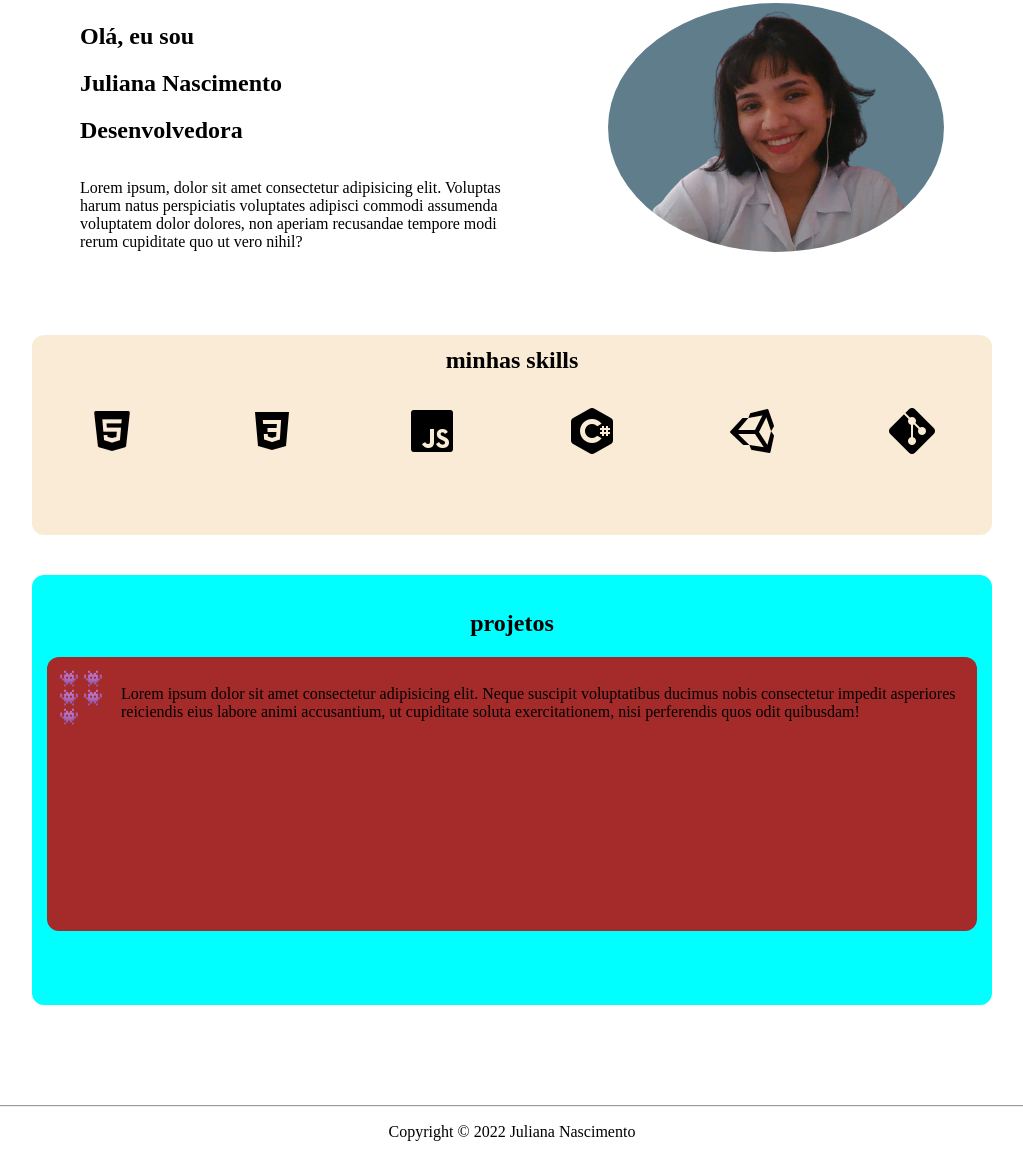
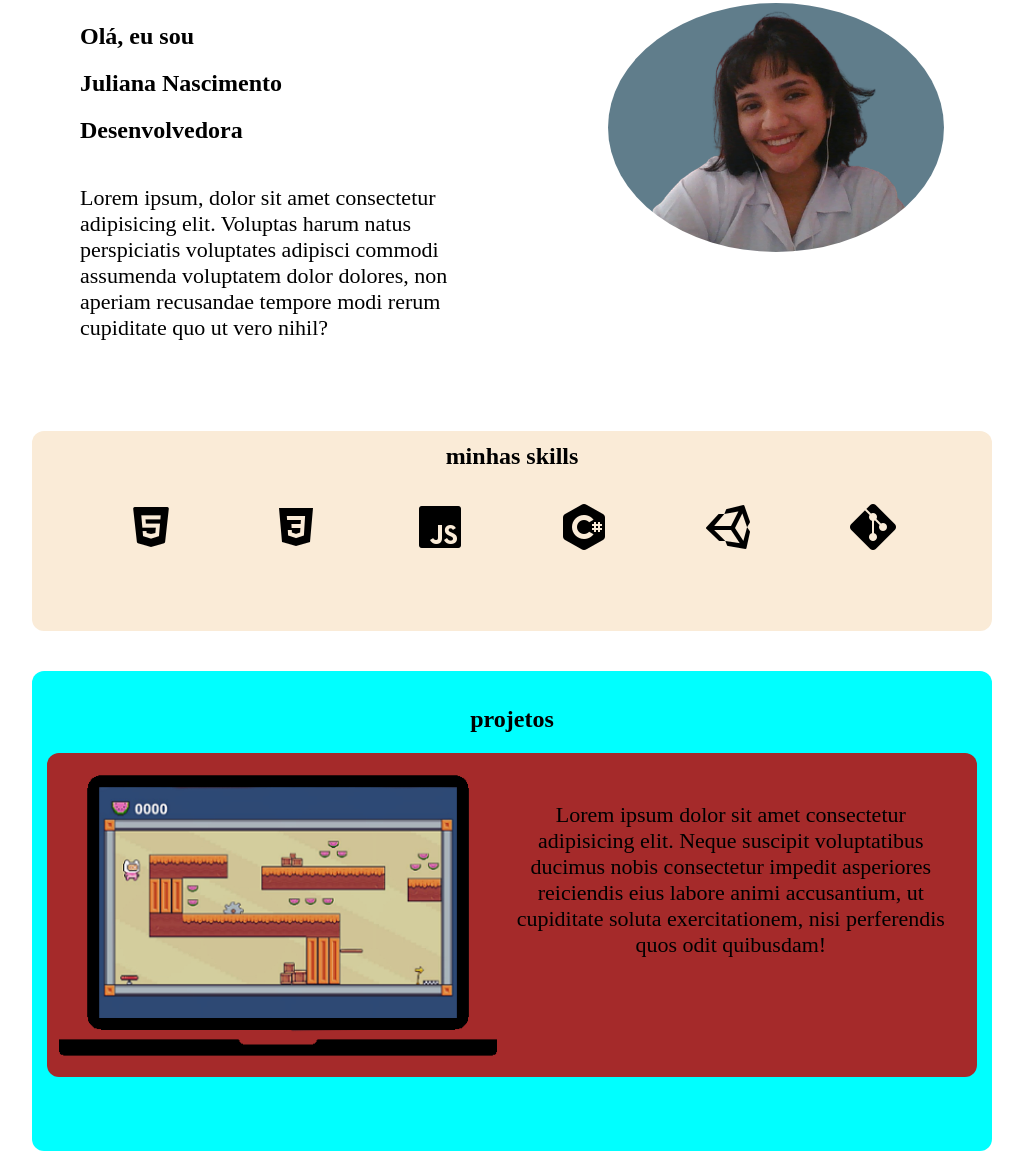
Before and after one commit to Junasc/meu-portfolio, a plain HTML site: page index.html in a window 1280 px wide. Shown: the part 173-1327 px from the top of the page, without its empty margins (128-1151 px from the left). Drawn offline with Linux system fonts and the light colour scheme.

Commit message:
added section and images of projects

```diff
--- a/index.html
+++ b/index.html
@@ -29,13 +29,14 @@
                         <h1>Juliana Nascimento</h1>
                         <h1>Desenvolvedora</h1>
                     </div>
-                    <div id="paragraph" class="boxflyer">
+                    <div class="boxflyer">
                        <p>Lorem ipsum, dolor sit amet consectetur adipisicing elit. Voluptas harum natus perspiciatis voluptates adipisci commodi assumenda voluptatem dolor dolores, non aperiam recusandae tempore modi rerum cupiditate quo ut vero nihil?</p>
                     </div>
                 </div>
                 <img id="photo-perfil" src="midias/images/juliana-perfil.png" alt="foto de juliana">
             </section>
-            <section id="skills">
+            <section>
+                <div id="skills" >
                     <h2>minhas skills</h2>
                     <div id="iconSkills" >
                         <img src="midias/icons/icon-html5.png" alt="HTML5">
@@ -45,15 +46,14 @@
                         <img src="midias/icons/icon-unity.png" alt="Unity">
                         <img src="midias/icons/icon-git.png" alt="GIT">
                     </div>
+                </div>
             </section>
 
             <section id="secProjects" class="box-flyer">
                 <h2>projetos</h2>
                 <div id="divProjects">
-
-                        👾 👾 👾 👾 👾
+                    <img src="midias/images/pc-pinkman.png" alt="imagem do projeto">
                         <p>Lorem ipsum dolor sit amet consectetur adipisicing elit. Neque suscipit voluptatibus ducimus nobis consectetur impedit asperiores reiciendis eius labore animi accusantium, ut cupiditate soluta exercitationem, nisi perferendis quos odit quibusdam!</p>
-
                 </div>
             </section>
         </main>
--- a/style.css
+++ b/style.css
@@ -15,24 +15,24 @@ nav {
     justify-content: space-between;
 }
 #main {
+    max-width: 960px;
     display: flex;
-    flex-direction: column;
     align-items: center;
     flex-wrap: wrap;
     justify-content: space-between;
-    max-width: 960px;
     margin: 40px auto 100px auto;
     gap: 30px;
 }
 #titles {
     display: inline-block;
 }
-#paragraph{
-
+p{
+    font: normal lighter 22px 'sans serif';
 }
 #aboutme{
     padding: 5%;
     flex-direction: row;
+    align-items: center;
 }
 #sectionaboutme{
     display: flex;
@@ -57,29 +57,34 @@ nav {
     padding: 12px;
 }
 #iconSkills{
+    width: 100%;
     display: inline-flex;
     flex-direction: row;
-    width: 100%;
-    justify-content: space-around;
+    justify-content: space-evenly;
 }
 #secProjects{
     background-color: aqua;
-    height: 400px;
+    height: 450px;
     width: auto;
     padding: 15px;
     margin-top: 40px;
     border-radius: 12px;
     justify-content: center;
 }
+#secProjects > h2 {
+    text-align: center;
+}
 #divProjects{
     background-color: brown;
-    height: 250px;
+    height: 300px;
+    width: auto;
     padding: 12px;
     display: flex;
     border-radius: 12px;
-
 }
-#secProjects > h2 {
+#divProjects > p {
+    max-width: auto;
+    padding: 15px;
     text-align: center;
 }
 footer{
```
Also changed, not shown: midias/images/pc-calculator.png (added), midias/images/pc-pinkman.png (added). Lines whose indentation alone changed are shown as unchanged.
